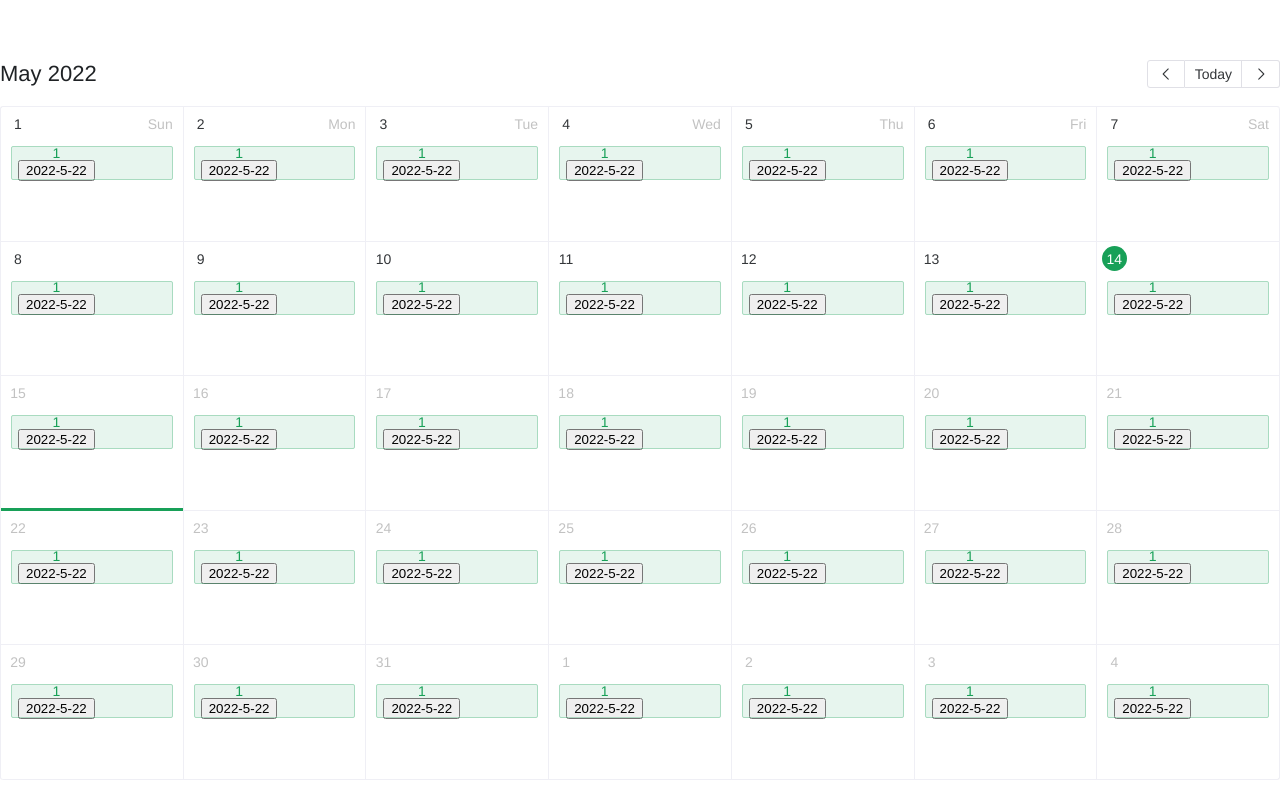
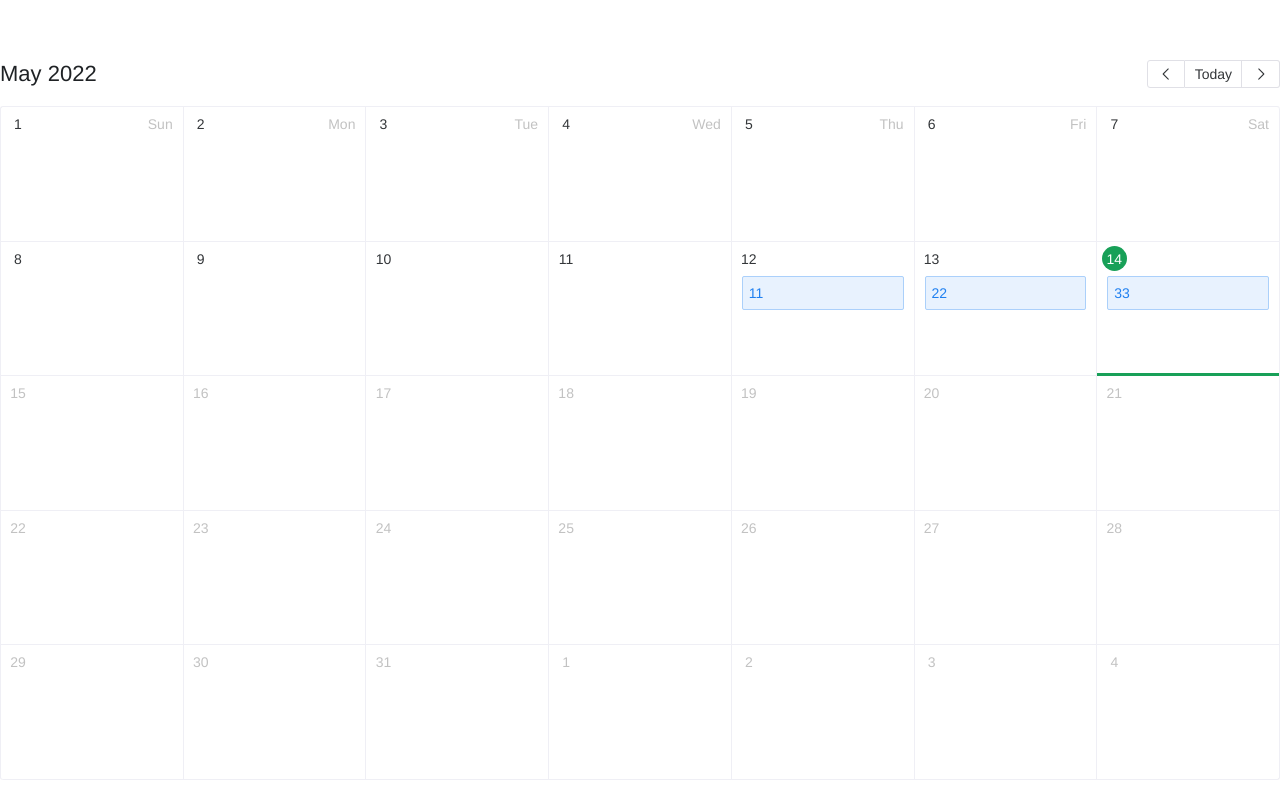
Before and after one commit to fatevase/SiYuanDailyViews, a Vue app: page / in a window 1280 px wide. Built offline with nearby package versions, Linux system fonts and the light colour scheme.

Commit message:
add daily list

```diff
--- a/src/components/DailyData.vue
+++ b/src/components/DailyData.vue
@@ -1,33 +1,44 @@
 <script>
 import { defineProps,h, ref } from "vue"
+import {NTag} from 'naive-ui'
 const test_old_data = {'2022-5-12':'11', '2022-5-13':'22','2022-5-14':'33'}
 
 
 export default {
-    components:{},
-    props: ['show_date'],
+    components:{NTag},
+    props: {
+        show_date:{
+            type: String,
+            default: ''
+        }
+    },
     setup(props){
+        let check_result= checkExistNote(props.show_date, test_old_data);
+        let is_show = check_result['is_show'];
+        let note_content = check_result['show_data'];
+
         return ()=> [
-            h("div",{className:"counter test"},"1"),//这里的class要用className
-            h("button",{onClick:"changeCount"},props.show_date),//事件的绑定
+            is_show && h(NTag,
+            {type:"info",class:"tag-full",size:"large", onclick:"alert('click')"},
+            {default:()=> [
+                note_content],
+            }),//这里使用naive-ui标签
         ]
     }
 }
 
-function renderData(data){
-    return h('div', { id: 'app' }, [
-    h('img', {
-        alt: 'vue.logo',
-        src: 'img',
-    }),
-    h('n-tag', {
-        msg: 'Welcome to Your Vue.js + TypeScript App',
-        name: '李四',
-        age: 15,
-        sex: '男',
-    }),
-    ])
+function checkExistNote(check_date, all_notes){
+    for(var key in all_notes){
+        console.log("check_date:"+check_date);
+        console.log("key:"+key);
+        if(key == check_date){
+            return {'is_show':true, 'show_data':all_notes[key]};
+        }
+    }
+    return {'is_show':false, 'show_data':all_notes[key]};
+
 }
+
 </script>
 
 <template>
@@ -35,4 +46,7 @@ function renderData(data){
 </template>
 
 <style scoped>
+.tag-full{
+    width: 100%;
+}
 </style>
--- a/src/components/DailyViews.vue
+++ b/src/components/DailyViews.vue
@@ -4,8 +4,20 @@ import { defineComponent, h, ref } from 'vue'
 import { isYesterday, addDays, isTomorrow } from 'date-fns'
 import DailyData from './DailyData.vue'
 const message = useMessage();
+const _date = new Date();
+let value = ref(addDays(Date.now(), 0).valueOf());
+// bugs? value was default selected
+// :default-value="now_unix_day" was not working
 
-let value = ref(addDays(Date.now(), 1).valueOf());
+console.log(value.value);
+
+// got all day then times one day seconds got UTC time
+// now UTC+0 need -8 hours for chinese
+// let time_offest = new Date().getTimezoneOffset()*60*1000;
+// let now_date_for_day = time_offest +(Math.floor(_date.getTime() / 86400000) * 86400000)
+// let now_unix_day = ref((now_date_for_day)/1000);
+// console.log("got:"+now_unix_day.value);
+
 
 const test_old_data = {'2022-5-12':'11', '2022-5-13':'22','2022-5-14':'33'}
 
@@ -42,16 +54,14 @@ const showOldDaily=(show_date)=>{
 <template>
     <n-space class="calender-layout" vertical justify="center">
         <n-calendar
-            v-model:value="value"
+            :value="value"
             #="{ year, month, date }"
             :is-date-disabled="isDateDisabled"
             @update:value="handleUpdateValue"
         >
-        <n-tag type="success" class="tag-full" size="large" v-if="true">
 
-            {{showOldDaily()}}
-            <DailyData show_date="2022-5-22" />
-        </n-tag>
+        <DailyData :show_date="year+'-'+month+'-'+date" />
+
         </n-calendar>
     </n-space>
     <n-space></n-space>
@@ -64,7 +74,5 @@ a {
 .calender-layout {
     padding-bottom: 2em;
 }
-.tag-full{
-    width: 100%;
-}
+
 </style>
```
